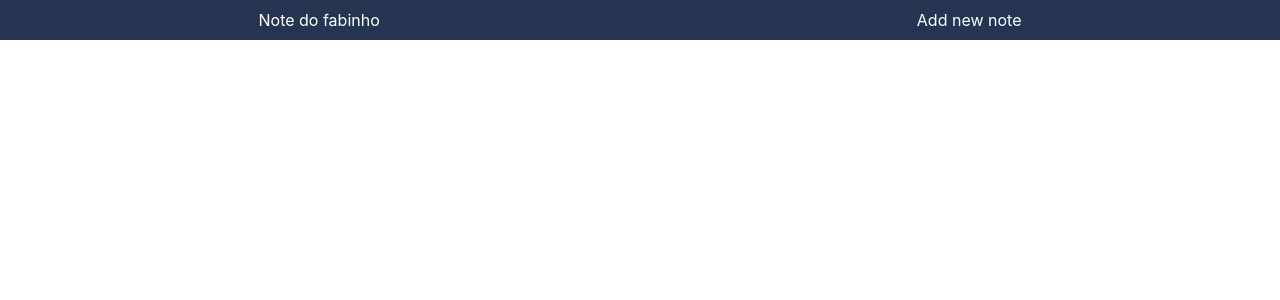
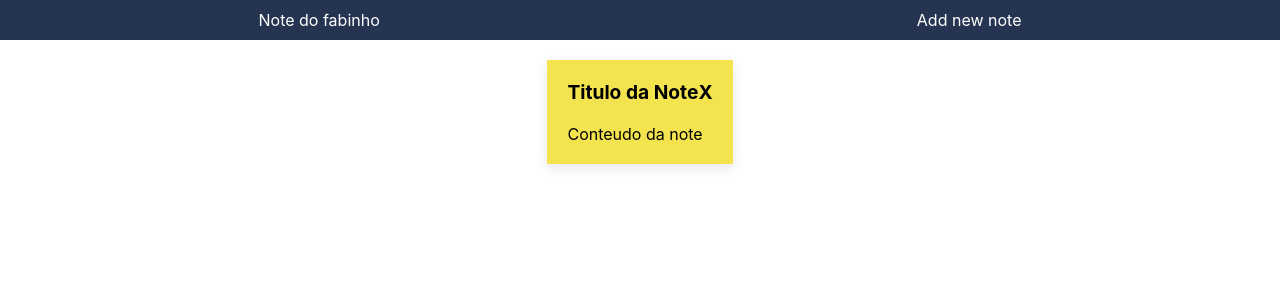
Before and after one commit to AvinxPT/React-StickyNote, a React (Create React App) app: page / in a window 1280 px wide. Shown: the top 300 px of the page. Built offline with nearby package versions, Linux system fonts and the light colour scheme.

Commit message:
Tablenotes.jsx
Creation of a new component for Listing all the notes.

Styling added for the table and the notes.

```diff
--- a/src/App.js
+++ b/src/App.js
@@ -1,10 +1,12 @@
 import './App.css';
 import Header from './components/Header';
+import Tablenotes from './components/Tablenotes';
 
 function App() {
   return (
     <div>
       <Header/>
+      <Tablenotes />
     </div>
   );
 }
--- a/src/components/Header.jsx
+++ b/src/components/Header.jsx
@@ -1,11 +1,6 @@
 import React from "react";
 
 const Header = () => {
-  const clickHandler = (e) => {
-    e.preventDefault();
-    alert("Clicked");
-  };
-
   return (
     <section className="header">
       <div>Note do fabinho</div>
--- /dev/null
+++ b/src/components/Tablenotes.jsx
@@ -0,0 +1,21 @@
+import React from "react";
+
+const Tablenotes = () => {
+  return (
+    <div className="content-table">
+      <div className="content-table-card">
+        <div className="content-table-card-header">
+          <div>
+            <span>Titulo da Note</span>
+          </div>
+          <div>
+            <span>X</span>
+          </div>
+        </div>
+        <div className="content-table-card-content">Conteudo da note</div>
+      </div>
+    </div>
+  );
+};
+
+export default Tablenotes;
--- a/src/index.css
+++ b/src/index.css
@@ -26,3 +26,42 @@ code {
 .header-actions span {
   padding-left: 20px;
 }
+/* ---------------------- HEADER CSS --------------------------------*/
+/* ---------------------- TABLE NOTES -------------------------------*/
+
+.content-table {
+  display: flex;
+  flex-wrap: wrap;
+  justify-content: center;
+}
+
+/* ---------------------- TABLE NOTES -------------------------------*/
+/* ---------------------- NOTES -------------------------------------*/
+.content-table-card {
+  background-color: #f3e34e;
+  max-width: 20vw;
+  padding: 20px;
+  margin: 20px;
+  display: flex;
+  position: relative;
+  flex-direction: column;
+  box-shadow: rgba(0, 0, 0, 0.1) 0px 4px 12px;
+}
+
+.content-table-card-header {
+  display: flex;
+  flex-direction: row;
+  justify-content: space-between;
+}
+
+.content-table-card-header span {
+  font-weight: bold;
+  font-size: larger;
+}
+
+
+.content-table-card-content {
+  padding-top: 20px;
+}
+
+/* ---------------------- NOTES -------------------------------------*/
```
